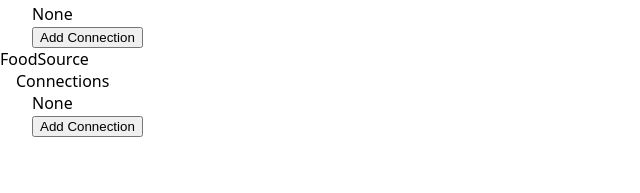
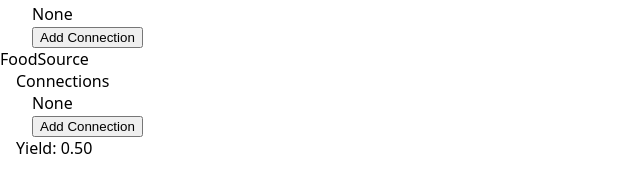
Before and after one commit to tylerschloesser/sim-v6, a React app in the folder packages/app/: page / in a window 1280 px wide. Shown: the part 219-412 px from the top of the page, without its empty margins (0-640 px from the left). Built offline with nearby package versions, Linux system fonts and the light colour scheme; the HTML template or start-up script is replaced by a standard one.

Commit message:
fix invariant

```diff
--- a/packages/app/src/home.tsx
+++ b/packages/app/src/home.tsx
@@ -15,6 +15,7 @@ import {
   World,
 } from './types.js'
 import {
+  getCurrentYield,
   getFoodPriority,
   getWoodPriority,
 } from './world.js'
@@ -161,6 +162,8 @@ export function Home() {
                           />
                         </div>
                       </div>
+                      Yield:{' '}
+                      {getCurrentYield(entity).toFixed(2)}
                     </div>
                   </>
                 )
--- a/packages/app/src/tick-world.ts
+++ b/packages/app/src/tick-world.ts
@@ -1,6 +1,14 @@
 import invariant from 'tiny-invariant'
-import { EntityType, TownEntity, World } from './types.js'
-import { getFoodPriority } from './world.js'
+import {
+  EntityType,
+  FoodSourceEntity,
+  TownEntity,
+  World,
+} from './types.js'
+import {
+  getCurrentYield,
+  getFoodPriority,
+} from './world.js'
 
 export function tickWorld(world: World): void {
   world.tick += 1
@@ -72,26 +80,44 @@ function tickTown(entity: TownEntity, world: World): void {
   const foodPriority = getFoodPriority(entity)
   // const woodPriority = getWoodPriority(entity)
 
-  if (foodPriority > 0 && hasFoodSource(entity, world)) {
+  const foodSource = getFoodSource(entity, world)
+
+  if (foodPriority > 0 && foodSource) {
+    const currentYield = getCurrentYield(foodSource)
+
     const foodProduction =
       entity.population *
       INDIVIDUAL_FOOD_PRODUCTION_PER_TICK *
-      foodPriority
+      foodPriority *
+      currentYield
+
+    foodSource.tick = Math.min(
+      foodSource.tick + 1,
+      foodSource.maxYieldTicks,
+    )
 
     entity.storage.food.count += foodProduction
     entity.storage.food.delta += foodProduction
+  } else if (foodSource) {
+    foodSource.tick = Math.max(foodSource.tick - 1, 0)
   }
 }
 
-function hasFoodSource(
+function getFoodSource(
   entity: TownEntity,
   world: World,
-): boolean {
-  return !!Object.keys(entity.connections).find(
-    (peerId) => {
-      const peer = world.entities[peerId]
-      invariant(peer)
-      return peer.type === EntityType.enum.FoodSource
-    },
-  )
+): FoodSourceEntity | null {
+  const matches: FoodSourceEntity[] = []
+
+  for (const peerId of Object.keys(entity.connections)) {
+    const peer = world.entities[peerId]
+    invariant(peer)
+    if (peer.type === EntityType.enum.FoodSource) {
+      matches.push(peer)
+    }
+  }
+
+  invariant(matches.length <= 1)
+
+  return matches.at(0) ?? null
 }
--- a/packages/app/src/world.ts
+++ b/packages/app/src/world.ts
@@ -129,3 +129,22 @@ export function getWoodPriority(
 
   return woodPriority
 }
+
+export function getCurrentYield(
+  entity: FoodSourceEntity,
+): number {
+  invariant(entity.tick <= entity.maxYieldTicks)
+  const progress = entity.tick
+    ? entity.tick / entity.maxYieldTicks
+    : 0
+
+  invariant(entity.minYield <= entity.maxYield)
+  const currentYield =
+    entity.minYield +
+    (entity.maxYield - entity.minYield) * progress
+
+  invariant(currentYield >= 0)
+  invariant(currentYield <= 1)
+
+  return currentYield
+}
```
